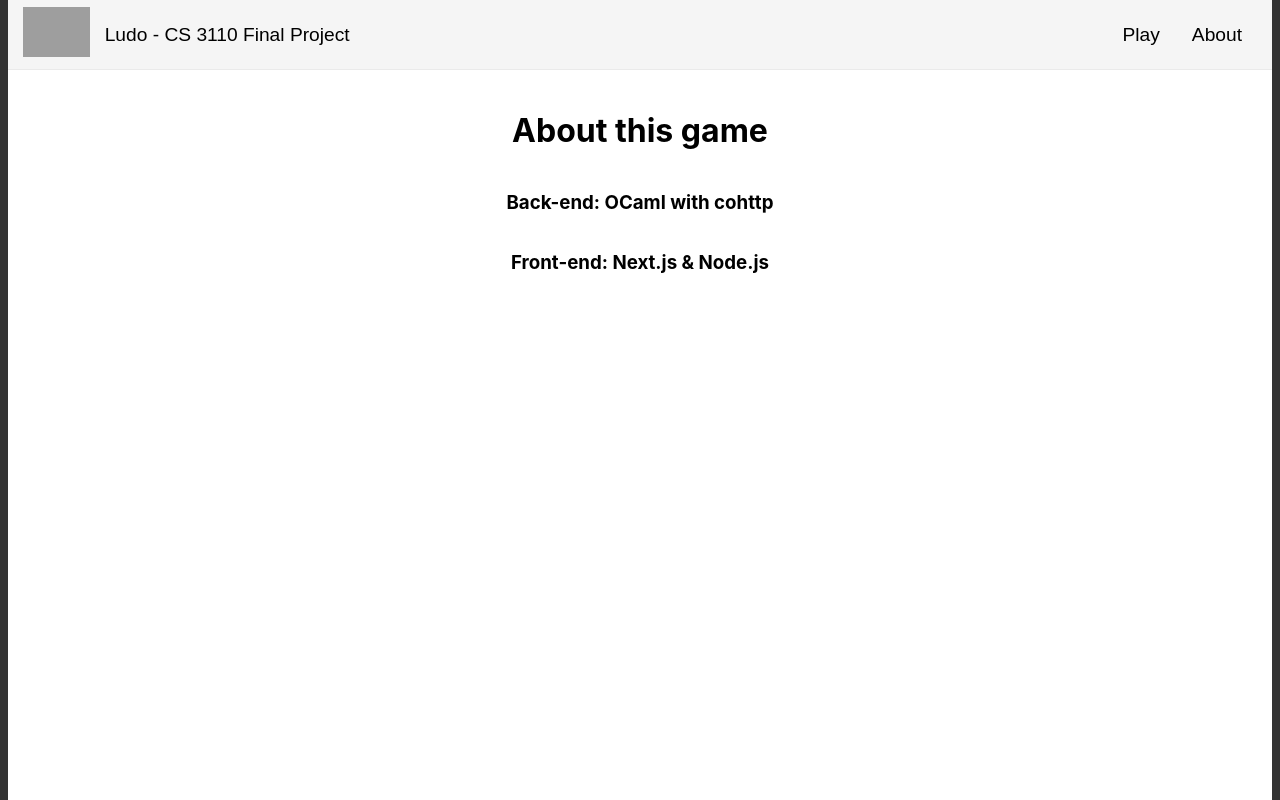
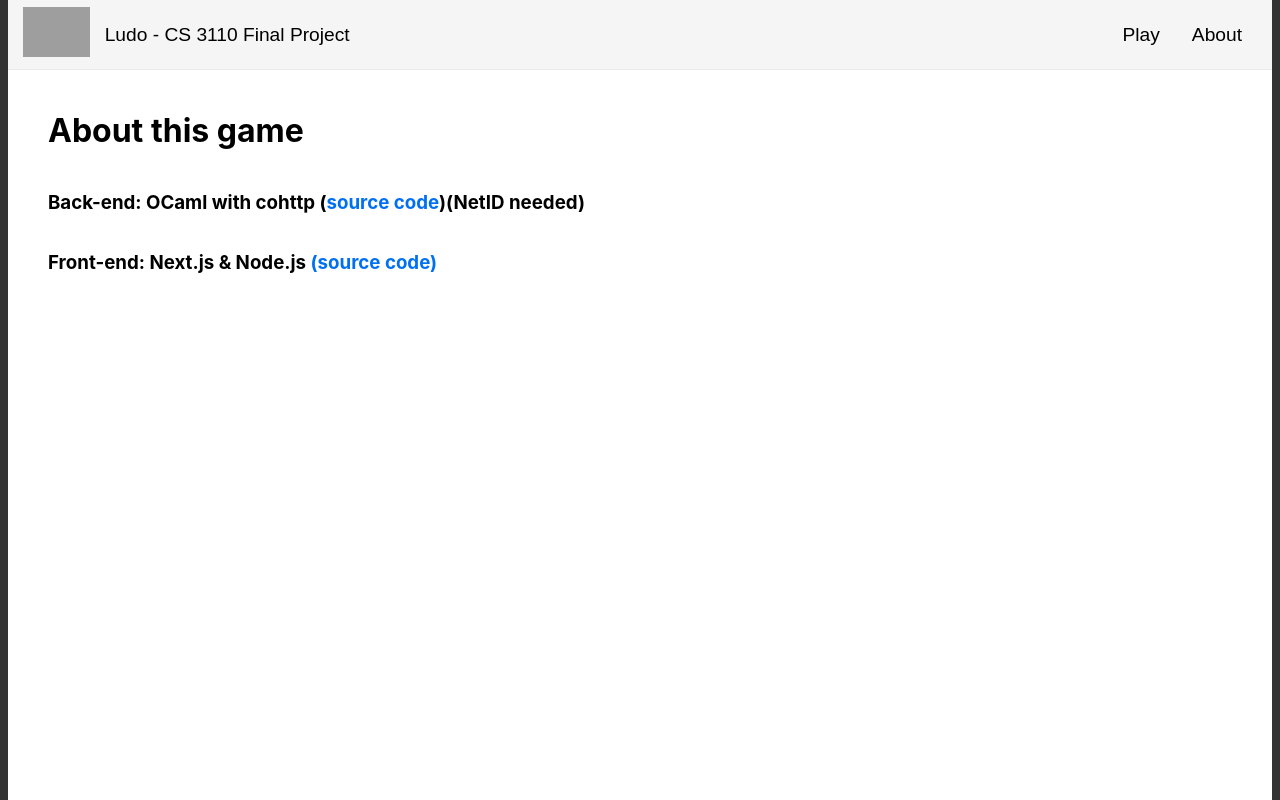
Before and after one commit to bentondecusin/Ludo-Front-End, a Next.js app: page /about in a window 1280 px wide. Built offline with nearby package versions, Linux system fonts and the light colour scheme; grey boxes are pictures that could not be loaded.

Commit message:
Update about page

```diff
--- a/pages/about.js
+++ b/pages/about.js
@@ -11,8 +11,25 @@ export default function Home() {
       <Header></Header>
       <main className={styles.main__light}>
         <h1>About this game</h1>
-        <h3>Back-end: OCaml with cohttp</h3>
-        <h3>Front-end: Next.js & Node.js</h3>
+        <h3>
+          Back-end: OCaml with cohttp (
+          <a
+            class={styles.ref}
+            href="https://github.coecis.cornell.edu/cl2597/CS-3110-Final-Project/"
+          >
+            source code
+          </a>
+          )(NetID needed)
+        </h3>
+        <h3>
+          Front-end: Next.js & Node.js{" "}
+          <a
+            class={styles.ref}
+            href="https://github.com/bentondecusin/Ludo-Front-End"
+          >
+            (source code)
+          </a>
+        </h3>
       </main>
     </div>
   );
--- a/styles/Home.module.css
+++ b/styles/Home.module.css
@@ -19,13 +19,13 @@
   background-color: black;
 }
 .main__light {
-  padding: 20px 0 20px 0;
+  padding: 20px 40px 40px 40px;
   flex: 1;
   width: 100%;
   display: flex;
   flex-direction: column;
   justify-content: flex-start;
-  align-items: center;
+  align-items: left;
   background-color: white;
 }
 
```
